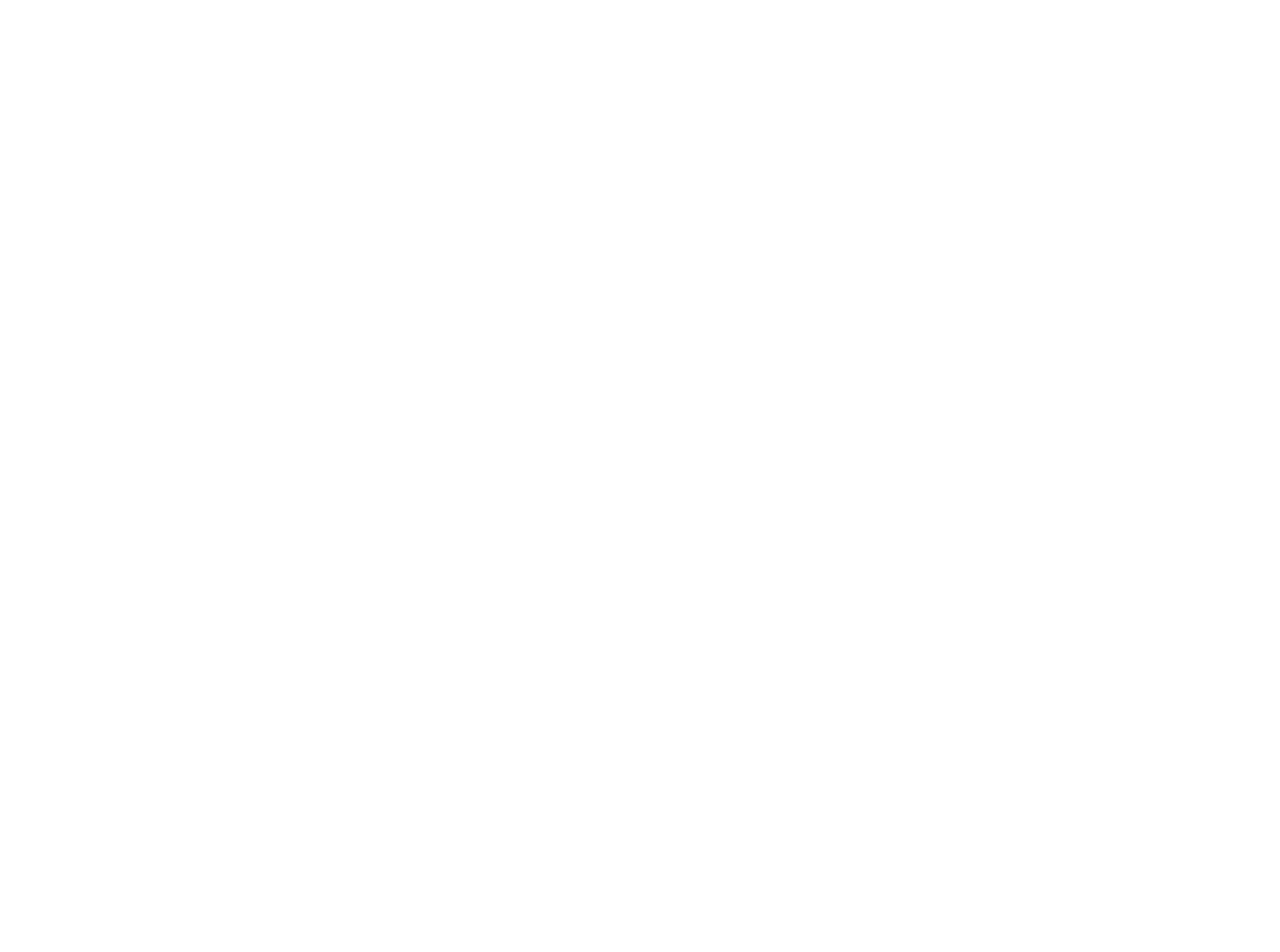
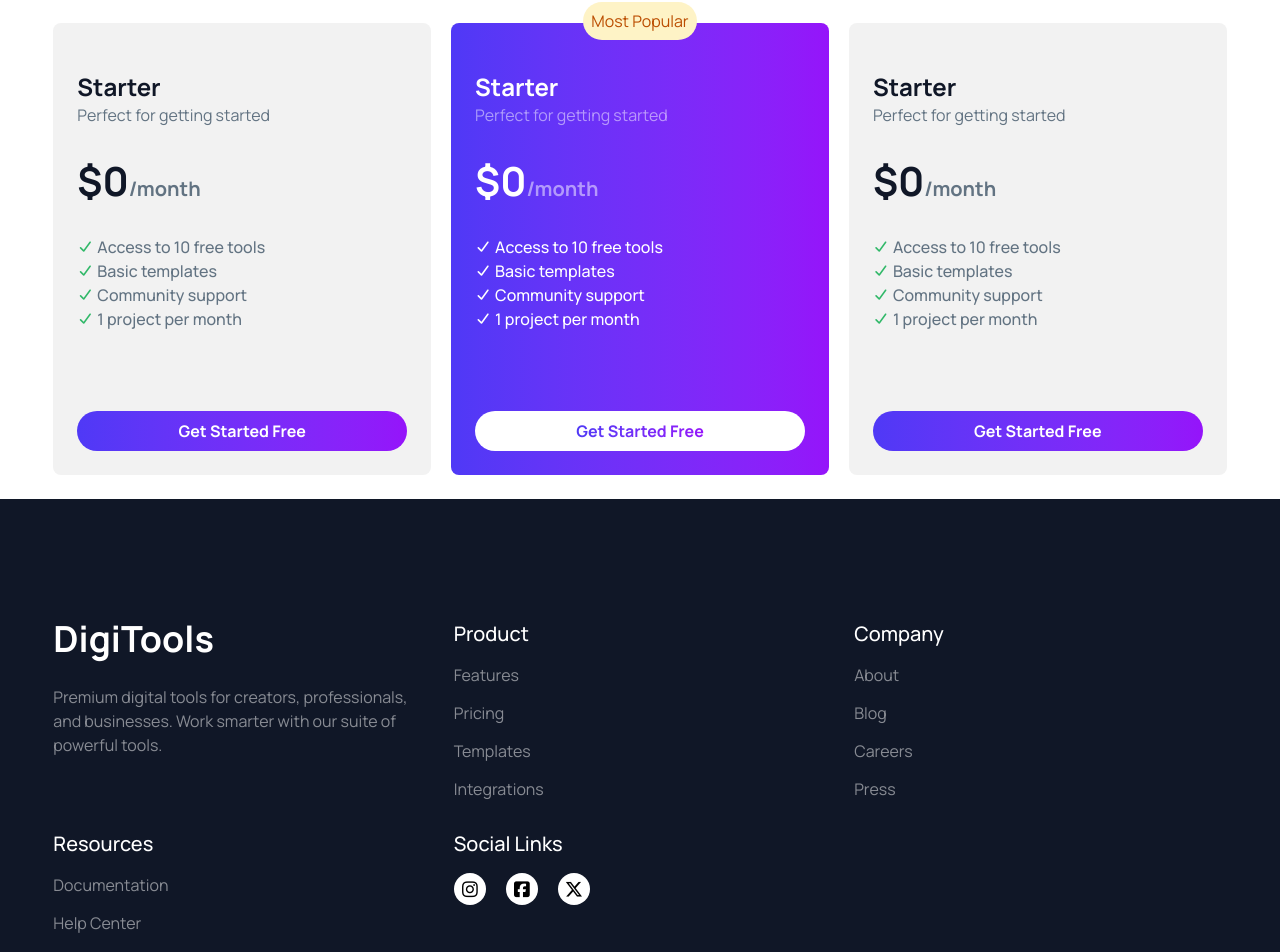
Before and after one commit to mdsiddik51/Digi-Tools, a React (Vite) app: page / in a window 1280 px wide. Shown: the part 3518-4470 px from the top of the page. Before the commit the page ends 3373 px from the top, so only its background shows below. Built offline with nearby package versions, Linux system fonts and the light colour scheme.

Commit message:
add pricing and footer components

```diff
--- a/src/App.jsx
+++ b/src/App.jsx
@@ -7,6 +7,9 @@
 import Tabs from "./tabs";
 import Card from "./card";
 import Steps from "./steps";
+import Plans from "./plan";
+import Footer from "./footer";
+
 // api call
 const getTools = async () => {
   const responce = await fetch("/tools.json");
@@ -42,6 +45,8 @@
       )}
 
       <Steps/>
+      <Plans/>
+      <Footer/>
     </>
   );
 }
--- /dev/null
+++ b/src/footer.jsx
@@ -0,0 +1,70 @@
+const Footer = () => {
+  return (
+    <div className="bg-[#101727] pt-15 md:pt-30">
+      <div className="w-11/12 mx-auto">
+        <div className="grid grid-cols-2 md:grid-cols-3 lg:grid-cols- gap-7">
+          <div className="space-y-3.5">
+            <h1 className="font-bold pb-3 text-white text-4xl">DigiTools</h1>
+            <p className="text-white/50">
+              Premium digital tools for creators, professionals, and businesses.
+              Work smarter with our suite of powerful tools.
+            </p>
+          </div>
+
+          <div className="space-y-3.5">
+            <h1 className="font-medium text-[20px] text-white">Product</h1>
+            <p className="text-white/50">Features</p>
+            <p className="text-white/50">Pricing</p>
+            <p className="text-white/50">Templates</p>
+            <p className="text-white/50">Integrations</p>
+          </div>
+          <div className="space-y-3.5">
+            <h1 className="font-medium text-[20px] text-white">Company</h1>
+            <p className="text-white/50">About</p>
+            <p className="text-white/50">Blog</p>
+            <p className="text-white/50">Careers</p>
+            <p className="text-white/50">Press</p>
+          </div>
+          <div className="space-y-3.5">
+            <h1 className="font-medium text-[20px] text-white">Resources</h1>
+            <p className="text-white/50">Documentation</p>
+            <p className="text-white/50">Help Center</p>
+            <p className="text-white/50">Community</p>
+            <p className="text-white/50">Contact</p>
+          </div>
+          <div className="space-y-3.5">
+            <h1 className="font-medium text-[20px] text-white">
+              Social Links
+            </h1>
+            <div className=" flex gap-5">
+              <small className="bg-white text-black rounded-full flex items-center justify-center w-8 h-8">
+                <i class="fa-brands fa-instagram text-lg"></i>
+              </small>
+              <span className="bg-white text-black rounded-full flex items-center justify-center w-8 h-8">
+                <i class="fa-brands fa-square-facebook text-lg"></i>
+              </span>
+              <span className="bg-white text-black rounded-full flex items-center justify-center w-8 h-8">
+                <i class="fa-brands fa-x-twitter text-lg"></i>
+              </span>
+            </div>
+          </div>
+        </div>
+            <div className="pt-10 md:pt-20">
+                <hr className="text-white/50" />
+            </div>
+        <div className="flex flex-col md:flex-row md:justify-between p-7.5">
+            <div>
+                <h4 className="text-white/50">© 2026 Digitools. All rights reserved.</h4>
+            </div>
+            <div className="text-white/50 flex text-center gap-5">
+                <h4>Privacy Policy</h4>
+                <h4>Terms of Service</h4>
+                <h4>Cookies</h4>
+            </div>
+        </div>
+      </div>
+    </div>
+  );
+};
+
+export default Footer;
--- a/src/modelcard.jsx
+++ b/src/modelcard.jsx
@@ -20,8 +20,8 @@
   };
 
   return (
-    <div className="rounded-md border border-[#62738280] p-6 ">
-      <div>
+    <div className="rounded-md border border-[#62738280]  p-6 ">
+      <div className="h-fit">
         <div className="flex justify-between">
           <span className="rounded-full p-3 border border-[#62738280] ">
             <img className="w-5 h-5" src={model.icon} />
--- /dev/null
+++ b/src/plan.jsx
@@ -0,0 +1,169 @@
+const Plans = () => {
+  return (
+    <div className="md:pt-10 pt-5 w-11/12 mx-auto pb-6 ">
+      <div className="text-center space-y-4">
+        <h1 className="text-[#101727] font-extrabold text-3xl md:text-5xl">
+          Simple, Transparent Pricing
+        </h1>
+        <p className="text-[#627382]">
+          Choose the plan that fits your needs. Upgrade or downgrade anytime.
+        </p>
+      </div>
+
+      <div className="md:pt-10 pt-3 grid grid-cols-1 md:grid-cols-3 gap-10  md:gap-5 ">
+        <div className="p-6 bg-[#F2F2F2] rounded-lg ">
+          <div className="pt-6">
+            <h4 className="text-[#101727] font-bold text-2xl">Starter</h4>
+            <p className="text-[#627382]">Perfect for getting started</p>
+          </div>
+
+          <div className="pt-6 pb-6">
+            <h1 className="text-[40px] font-bold text-[#101727]">
+              $0<small className="text-[#627382] text-[20px]">/month</small>
+            </h1>
+          </div>
+
+          <div className="pb-4 md:pb-10">
+            <h3 className="flex items-center gap-1">
+              <small>
+                <i className="fa-solid fa-check text-[#30B868]"></i>
+              </small>
+              <p className="font-medium text-[#627382]">
+                Access to 10 free tools
+              </p>
+            </h3>
+            <h3 className="flex items-center gap-1">
+              <small>
+                <i className="fa-solid fa-check text-[#30B868]"></i>
+              </small>
+              <p className="font-medium text-[#627382]">Basic templates</p>
+            </h3>
+            <h3 className="flex items-center gap-1">
+              <small>
+                <i className="fa-solid fa-check text-[#30B868]"></i>
+              </small>
+              <p className="font-medium text-[#627382]">Community support</p>
+            </h3>
+            <h3 className="flex items-center gap-1">
+              <small>
+                <i className="fa-solid fa-check text-[#30B868]"></i>
+              </small>
+              <p className="font-medium text-[#627382]">1 project per month</p>
+            </h3>
+          </div>
+
+          <div className="pt-6 md:pt-10">
+            <button className="bg-linear-to-r from-[#4F39F6] to-[#9514FA] py-2 px-4 w-full font-bold text-white rounded-full">
+              Get Started Free
+            </button>
+          </div>
+        </div>
+
+        {/* card - 2 */}
+
+        <div className="p-6 bg-linear-to-r from-[#4F39F6] to-[#9514FA] rounded-lg">
+            <div className="text-center">
+                <span className="text-[#BB4D00] relative -top-9.5 rounded-full p-2 bg-[#FEF3C6]">Most Popular</span>
+            </div>
+          <div>
+            <h4 className="text-white font-bold text-2xl">Starter</h4>
+            <p className="text-white/50">Perfect for getting started</p>
+          </div>
+
+          <div className="pt-6 pb-6">
+            <h1 className="text-[40px] font-bold text-white">
+              $0<small className="text-white/50 text-[20px]">/month</small>
+            </h1>
+          </div>
+
+          <div className="pb-4 md:pb-10">
+            <h3 className="flex items-center gap-1">
+              <small>
+                <i className="fa-solid fa-check text-white"></i>
+              </small>
+              <p className="font-medium text-white">
+                Access to 10 free tools
+              </p>
+            </h3>
+            <h3 className="flex items-center gap-1">
+              <small>
+                <i className="fa-solid fa-check text-white"></i>
+              </small>
+              <p className="font-medium text-white">Basic templates</p>
+            </h3>
+            <h3 className="flex items-center gap-1">
+              <small>
+                <i className="fa-solid fa-check text-white"></i>
+              </small>
+              <p className="font-medium text-white">Community support</p>
+            </h3>
+            <h3 className="flex items-center gap-1">
+              <small>
+                <i className="fa-solid fa-check text-white"></i>
+              </small>
+              <p className="font-medium text-white">1 project per month</p>
+            </h3>
+          </div>
+
+          <div className="pt-6 md:pt-10">
+            <button className="bg-white rounded-full w-full py-2 px-4" >
+              <span className="bg-linear-to-r from-[#4F39F6] to-[#9514FA] bg-clip-text text-transparent  font-bold"> Get Started Free</span>
+            </button>
+          </div>
+        </div>
+
+        {/* card - 3 */}
+
+        <div className="p-6 bg-[#F2F2F2] rounded-lg">
+          <div className="pt-6">
+            <h4 className="text-[#101727] font-bold text-2xl">Starter</h4>
+            <p className="text-[#627382]">Perfect for getting started</p>
+          </div>
+
+          <div className="pt-6 pb-6">
+            <h1 className="text-[40px] font-bold text-[#101727]">
+              $0<small className="text-[#627382] text-[20px]">/month</small>
+            </h1>
+          </div>
+
+          <div className="pb-4 md:pb-10">
+            <h3 className="flex items-center gap-1">
+              <small>
+                <i className="fa-solid fa-check text-[#30B868]"></i>
+              </small>
+              <p className="font-medium text-[#627382]">
+                Access to 10 free tools
+              </p>
+            </h3>
+            <h3 className="flex items-center gap-1">
+              <small>
+                <i className="fa-solid fa-check text-[#30B868]"></i>
+              </small>
+              <p className="font-medium text-[#627382]">Basic templates</p>
+            </h3>
+            <h3 className="flex items-center gap-1">
+              <small>
+                <i className="fa-solid fa-check text-[#30B868]"></i>
+              </small>
+              <p className="font-medium text-[#627382]">Community support</p>
+            </h3>
+            <h3 className="flex items-center gap-1">
+              <small>
+                <i className="fa-solid fa-check text-[#30B868]"></i>
+              </small>
+              <p className="font-medium text-[#627382]">1 project per month</p>
+            </h3>
+          </div>
+
+          <div className="pt-6 md:pt-10">
+            <button className="bg-linear-to-r from-[#4F39F6] to-[#9514FA] py-2 px-4 w-full font-bold text-white rounded-full">
+              Get Started Free
+            </button>
+          </div>
+        </div>
+      </div>
+    </div>
+  );
+};
+
+export default Plans;
--- a/src/steps.jsx
+++ b/src/steps.jsx
@@ -1,6 +1,6 @@
 const Steps = () => {
   return (
-    <div className="pt-5 md:pt-15 w-11/12 mx-auto pb-5 md:pb-15">
+    <div className="pt-10 md:pt-15 w-11/12 mx-auto pb-10 md:pb-15">
       <div>
         <div className="text-center pb-10">
           <h1 className="font-extrabold text-4xl md:text-5xl">Get Started in 3 Steps</h1>
--- a/src/tools.jsx
+++ b/src/tools.jsx
@@ -11,7 +11,7 @@
 
       {/* card div */}
 
-      <div className="grid grid-cols-1 md:grid-cols-3 gap-4">
+      <div className="grid grid-cols-1  lg:grid-cols-3 gap-4">
 
         {findToolsdata.map((model) => (
             <ModelCard key={model.id} model={model} currentCard={currentCard} setCurrentCard={setCurrentCard} />
```
